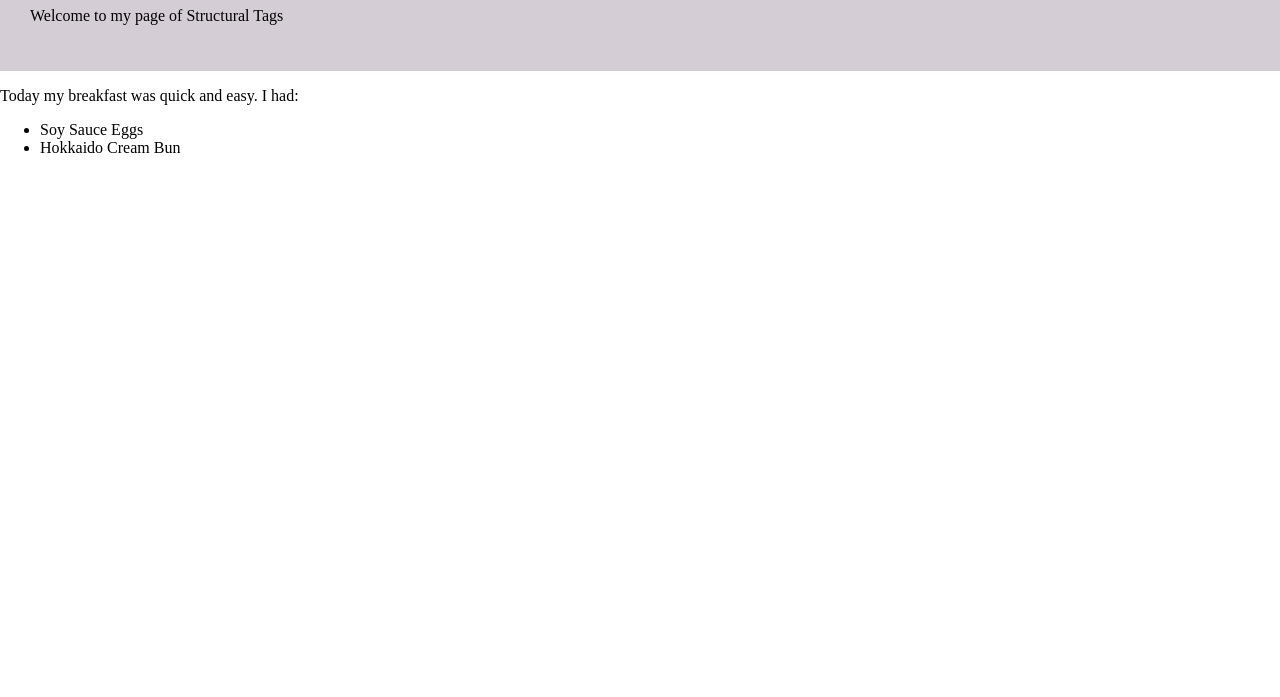
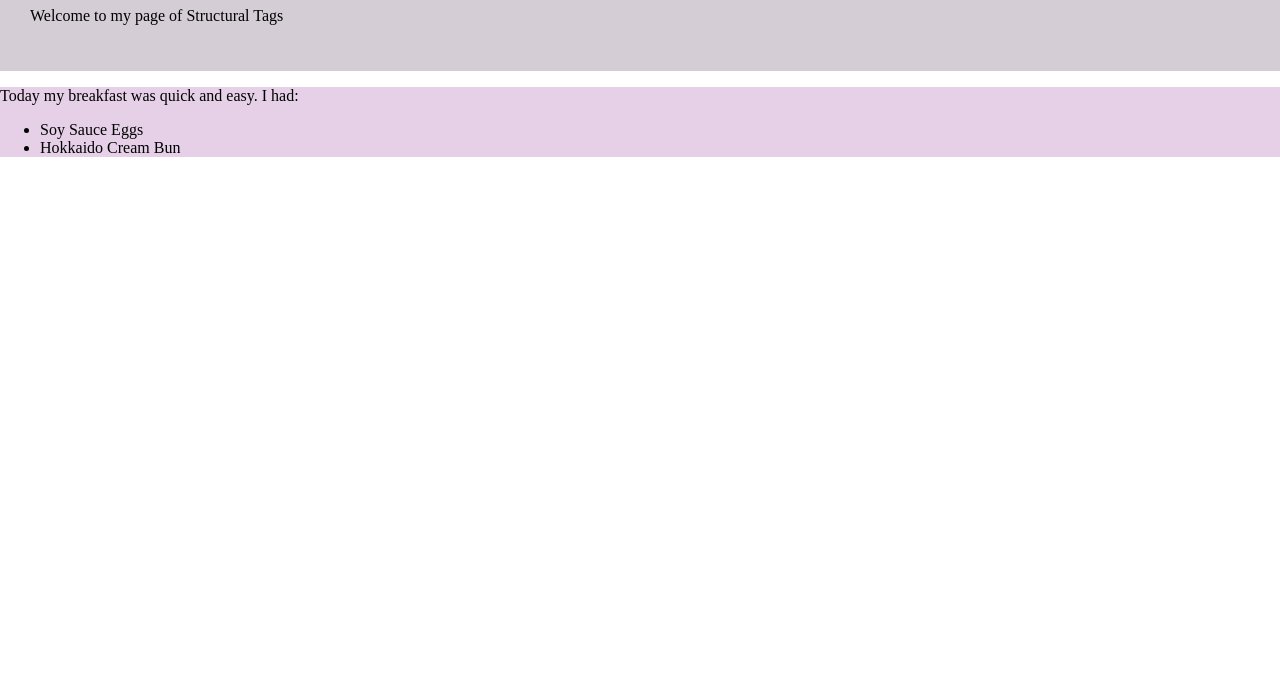
Before and after one commit to pchanhdara79/ex-structural_tags, a plain HTML site: page index.html in a window 1280 px wide. Shown: the part 103-800 px from the top of the page. Drawn offline with Linux system fonts and the light colour scheme.

Commit message:
add background color to main-content

```diff
--- a/styles.css
+++ b/styles.css
@@ -7,3 +7,8 @@ body {
     padding: 30px;
     text-align: left;
 }
+
+.main-content {
+    background-color: hsl(295, 33%, 86%);
+
+}
```
